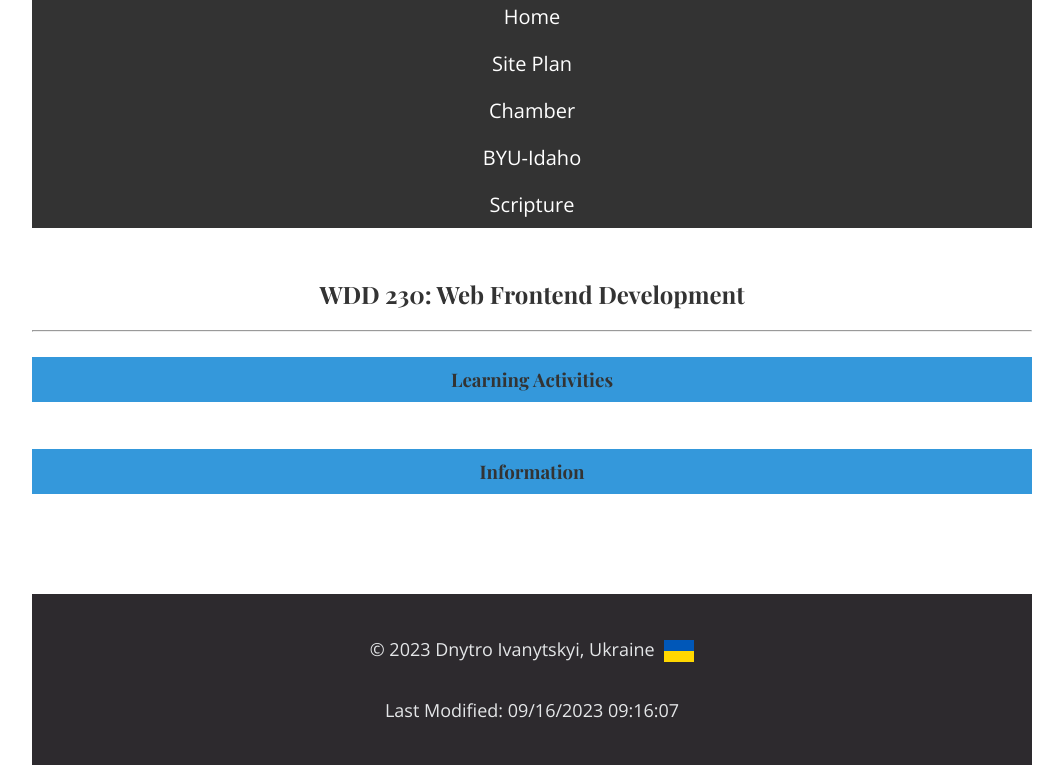
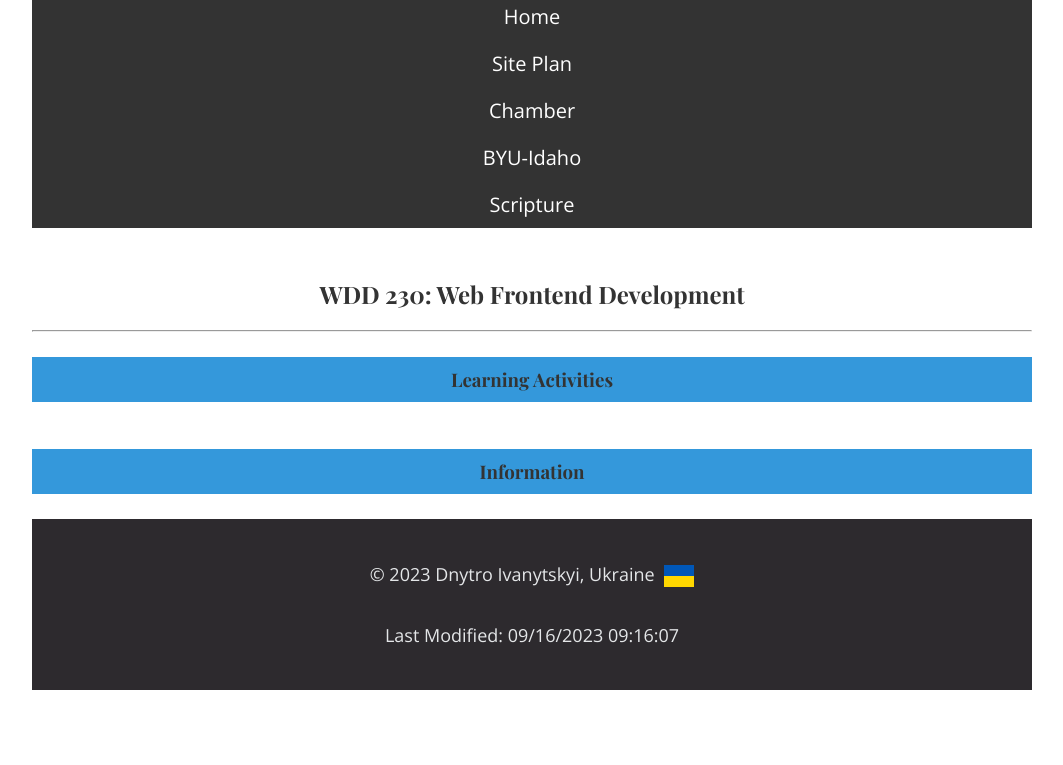
Before and after one commit to Trident1998/wdd230, a plain HTML site: page index.html in a window 1280 px wide. Shown: the part 187-952 px from the top of the page, without its empty margins (108-1171 px from the left). After the commit the page ends 877 px from the top, so only its background shows below. Drawn offline with nearby package versions, Linux system fonts and the light colour scheme.

Commit message:
W1 made fix

```diff
--- a/styles/base.css
+++ b/styles/base.css
@@ -1,5 +1,4 @@
 @import url('https://fonts.googleapis.com/css2?family=Open+Sans:wght@400;700&family=Playfair+Display:wght@400;700&display=swap');
-
 
 * {box-sizing: border-box;}
 
@@ -79,7 +78,7 @@ hr {
 
 .card {
     display: grid;
-    grid-column: 1fr;
+    grid-template-columns: 1fr;
     margin-top: 15px;
 }
 
@@ -96,8 +95,8 @@ li {
 footer {
     background-color: #2d2a2e;
     color:  #e4e6e8;
-    padding: 25px 50px;
-    margin-top: 100px;
+    padding: 25px 25px;
+    margin-top: 25px;
     display: flex;
     flex-direction: column;
     justify-content: space-between;
```
